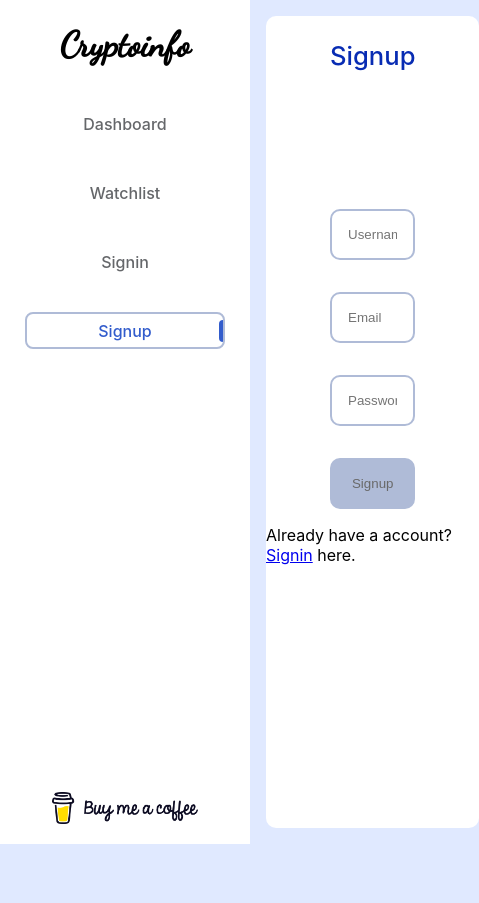
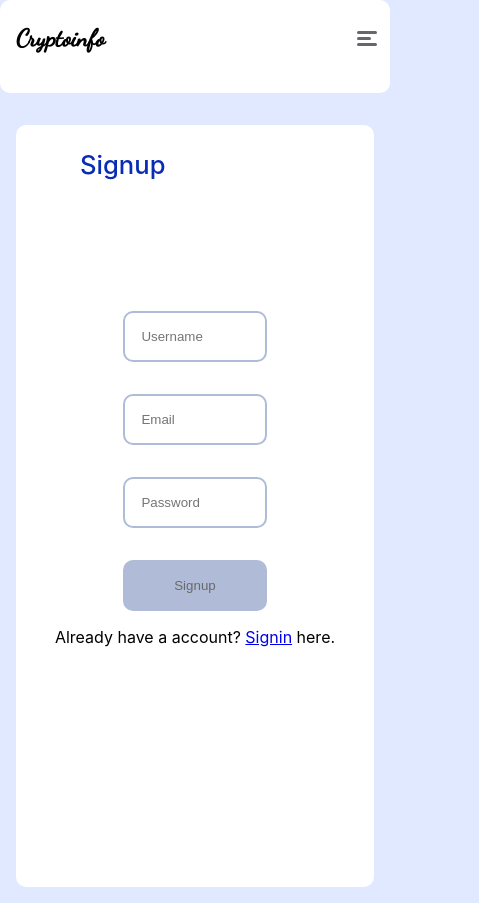
Before and after one commit to SharrySivia/crypto-info, a React (Create React App) app in the folder Client/: page /signup in a window 390 px wide. Shown: the whole page, 479 px wide, since content can reach past the window. Before the commit the page ends 844 px from the top, so only its background shows below. Built offline with nearby package versions, Linux system fonts and the light colour scheme; no server answers.

Commit message:
add responsiveness to dashboard and sidebar component

```diff
--- a/Client/src/Components/Sidebar/Sidebar.component.jsx
+++ b/Client/src/Components/Sidebar/Sidebar.component.jsx
@@ -1,4 +1,4 @@
-import { useContext } from "react";
+import { useContext, useState } from "react";
 import { NavLink } from "react-router-dom";
 import { UserContext } from "../../Context/userContext";
 
@@ -8,6 +8,7 @@ import "./sidebar.styles.scss";
 
 function Sidebar() {
   const [{ user }, dispatch] = useContext(UserContext);
+  const [open, setIsOpen] = useState(false);
 
   const handleClick = () => {
     localStorage.removeItem("User");
@@ -17,8 +18,18 @@ function Sidebar() {
     });
   };
   return (
-    <div className="sidebar">
-      <h1 className="logo">Cryptoinfo</h1>
+    <div className={`sidebar ${open ? "open" : ""}`}>
+      <div className="logo-container">
+        <h1 className="logo">Cryptoinfo</h1>
+        <div
+          className={`hamburger ${open ? "open" : ""}`}
+          onClick={() => setIsOpen(!open)}
+        >
+          <div className="stroke"></div>
+          <div className="stroke"></div>
+          <div className="stroke"></div>
+        </div>
+      </div>
       <div className="navigation">
         <NavLink exact="true" to="/" className="link" activeclassname="active">
           Dashboard
--- a/Client/src/Components/Sidebar/sidebar.styles.scss
+++ b/Client/src/Components/Sidebar/sidebar.styles.scss
@@ -9,12 +9,76 @@
   flex-direction: column;
   // border-radius: 10px;
 
+  &.open {
+    .navigation {
+      display: flex;
+    }
+
+    .footer-link {
+      img {
+        display: block;
+      }
+    }
+  }
+
+  .logo-container {
+    width: 100%;
+    display: flex;
+    align-items: center;
+    justify-content: space-between;
+  }
+
+  .hamburger {
+    width: 20px;
+    // height: 30px;
+    display: none;
+    margin-left: auto;
+
+    .stroke {
+      margin: 0.2rem;
+      width: 100%;
+      height: 3px;
+      background-color: variables.$color-secondary;
+      border-radius: 10px;
+      transition: all 0.2s ease-in-out;
+
+      &:nth-child(2) {
+        width: 70%;
+      }
+    }
+
+    &.open {
+      .stroke:nth-child(1) {
+        transform: rotate(45deg) translateY(10px);
+      }
+      .stroke:nth-child(2) {
+        transform: translateX(40px);
+      }
+      .stroke:nth-child(3) {
+        transform: rotate(-45deg) translateY(-10px);
+      }
+    }
+  }
+
+  @media (max-width: 840px) {
+    padding: 0 1rem;
+    align-items: center;
+    border-radius: 10px;
+    margin-bottom: 1rem;
+
+    .hamburger {
+      display: block;
+    }
+  }
   .logo {
     margin: 0;
     padding: 1.5rem 0;
     text-align: center;
     font-family: "Dancing Script", cursive;
     font-size: 2.2rem;
+    @media (max-width: 840px) {
+      font-size: 1.5rem;
+    }
   }
   .navigation {
     // height: 40%;
@@ -22,6 +86,12 @@
     flex-direction: column;
     align-items: center;
     justify-content: space-evenly;
+    @media (max-width: 840px) {
+      width: 100%;
+      flex-direction: row;
+      margin-bottom: 1rem;
+      display: none;
+    }
     .link {
       position: relative;
       padding: 0.4rem;
@@ -36,6 +106,11 @@
       transition: all 0.2s ease-in-out;
       overflow: hidden;
       cursor: pointer;
+
+      @media (max-width: 840px) {
+        font-size: 0.5rem;
+        margin: 0;
+      }
 
       .icon {
         // width: 20px;
@@ -95,6 +170,10 @@
 
     img {
       height: 32px;
+      @media (max-width: 840px) {
+        height: 15px;
+        display: none;
+      }
     }
   }
 }
--- a/Client/src/Pages/Dashboard/Dashboard.styles.scss
+++ b/Client/src/Pages/Dashboard/Dashboard.styles.scss
@@ -7,6 +7,12 @@
 
   overflow-y: scroll;
   overflow-x: hidden;
+
+  @media (max-width: 840px) {
+    width: 100vw;
+    // transform: translateX(-250px);
+    margin: 0;
+  }
 
   .header {
     display: flex;
@@ -22,6 +28,10 @@
       // margin-bottom: 1rem;
       // padding-bottom: 0.5rem;
     }
+
+    @media (max-width: 840px) {
+      margin: 1rem;
+    }
   }
 
   .cryptocurrency-details-container {
@@ -31,15 +41,30 @@
     // text-align: center;
     gap: 5rem;
     row-gap: 2rem;
+    @media (max-width: 840px) {
+      margin: 1rem;
+      gap: 1rem;
+    }
+
+    @media (max-width: 450px) {
+      // width: 100vw;
+      grid-template-columns: repeat(4, 1fr);
+      // gap: 2rem;
+    }
 
     .row {
       display: contents;
       & > :first-child {
         // text-align: left;
         grid-column: 1 / span 2;
+
+        @media (max-width: 450px) {
+          grid-column: 1;
+        }
       }
     }
     .headings {
+      justify-self: center;
       span {
         color: variables.$color-secondary;
         font-weight: 500;
--- a/Client/src/Pages/Homepage/Homepage.jsx
+++ b/Client/src/Pages/Homepage/Homepage.jsx
@@ -101,39 +101,39 @@ function Homepage() {
         await updateWatchlist({ userId: user.id, watchlist });
       }
 
-      const conn = subscribeToWSCoinData(assests.join(","));
-      connectionRef.current = conn;
-      conn.onmessage = (event) => {
-        const eventData = JSON.parse(event.data);
-        // console.log(eventData);
-        for (const coin in eventData) {
-          const coinIndex = coinsIndex[coin];
-          const prevPrice = Number(coinsData[coinIndex].current_price);
-          const updatedPrice = Number(eventData[coin]);
-          let status = "";
-          if (prevPrice > updatedPrice) {
-            status = "Decreasing";
-          } else if (prevPrice < updatedPrice) {
-            status = "Increasing";
-          } else {
-            status = "Steady";
-          }
-          coinsData[coinIndex].current_price = updatedPrice;
-          coinsData[coinIndex].status = status;
-        }
+      // const conn = subscribeToWSCoinData(assests.join(","));
+      // connectionRef.current = conn;
+      // conn.onmessage = (event) => {
+      //   const eventData = JSON.parse(event.data);
+      //   // console.log(eventData);
+      //   for (const coin in eventData) {
+      //     const coinIndex = coinsIndex[coin];
+      //     const prevPrice = Number(coinsData[coinIndex].current_price);
+      //     const updatedPrice = Number(eventData[coin]);
+      //     let status = "";
+      //     if (prevPrice > updatedPrice) {
+      //       status = "Decreasing";
+      //     } else if (prevPrice < updatedPrice) {
+      //       status = "Increasing";
+      //     } else {
+      //       status = "Steady";
+      //     }
+      //     coinsData[coinIndex].current_price = updatedPrice;
+      //     coinsData[coinIndex].status = status;
+      //   }
 
-        dispatch({
-          type: "UPDATE_COINS_DATA",
-          payload: coinsData,
-        });
-      };
+      //   dispatch({
+      //     type: "UPDATE_COINS_DATA",
+      //     payload: coinsData,
+      //   });
+      // };
     };
 
     getData();
 
-    window.addEventListener("beforeunload", () => {
-      connectionRef.current.close();
-    });
+    // window.addEventListener("beforeunload", () => {
+    //   connectionRef.current.close();
+    // });
   }, [dispatch, watchlist, user, userDispatch]);
 
   return (
--- a/Client/src/Pages/Homepage/Homepage.styles.scss
+++ b/Client/src/Pages/Homepage/Homepage.styles.scss
@@ -1,5 +1,10 @@
 .homepage {
   display: grid;
-  grid-template-columns: 250px auto;
+  grid-template-columns: 250px calc(100vw - 250px);
   grid-template-rows: repeat(1, 100vh);
+
+  @media (max-width: 840px) {
+    grid-template-columns: repeat(1, 1fr);
+    grid-template-rows: min-content calc(100vh - 50px);
+  }
 }
```
